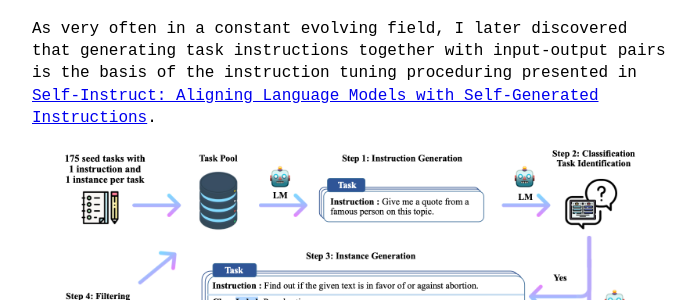
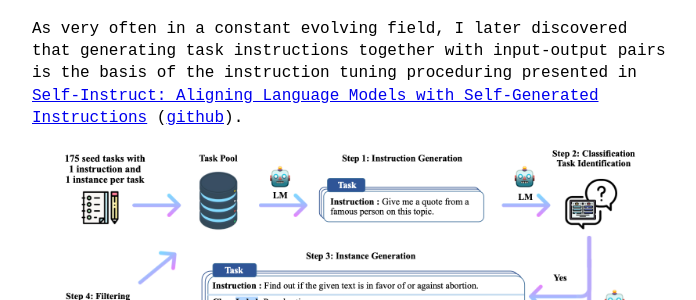
Before and after one commit to dsleo/dsleo.github.io, a Jekyll site: the page built from _posts/2023-06-16-the-no-free-lunch-theorem-of-LLMs.md, in a window 1280 px wide and 900 px high, scrolled down 998 px. Shown: the part 151-451 px from the top of the window, without its empty margins (288-984 px from the left). Built offline with Jekyll 4.4.1, drawn with Linux system fonts in a browser that asks for light colours.

Commit message:
self instruct github link

```diff
--- a/_posts/2023-06-16-the-no-free-lunch-theorem-of-LLMs.md
+++ b/_posts/2023-06-16-the-no-free-lunch-theorem-of-LLMs.md
@@ -22,7 +22,7 @@ The (almost) meta spin here is that you can use LLM to synthetically generate or
 
 Starting from our original pair of `(query, code)`, you can generate a set of multiple `{(query_1, code), (query_2, code), … }` by asking for semantic reformulation of the query. You can also guide the reformulation to account for some implicit factors, such as tone or level of expertise. Things like “Reformulate the original query as if you were {a 60 years old novice/an expert/ drunk}”. This naturally adds diversity to the input feature space.
 
-As very often in a constant evolving field, I later discovered that generating task instructions together with input-output pairs is the basis of the instruction tuning proceduring presented in [Self-Instruct: Aligning Language Models with Self-Generated Instructions](https://arxiv.org/abs/2212.10560).
+As very often in a constant evolving field, I later discovered that generating task instructions together with input-output pairs is the basis of the instruction tuning proceduring presented in [Self-Instruct: Aligning Language Models with Self-Generated Instructions](https://arxiv.org/abs/2212.10560) ([github](https://github.com/yizhongw/self-instruct)).
 
 ![Self-Instruct](/assets/images/self-instruct.png)
 
```
